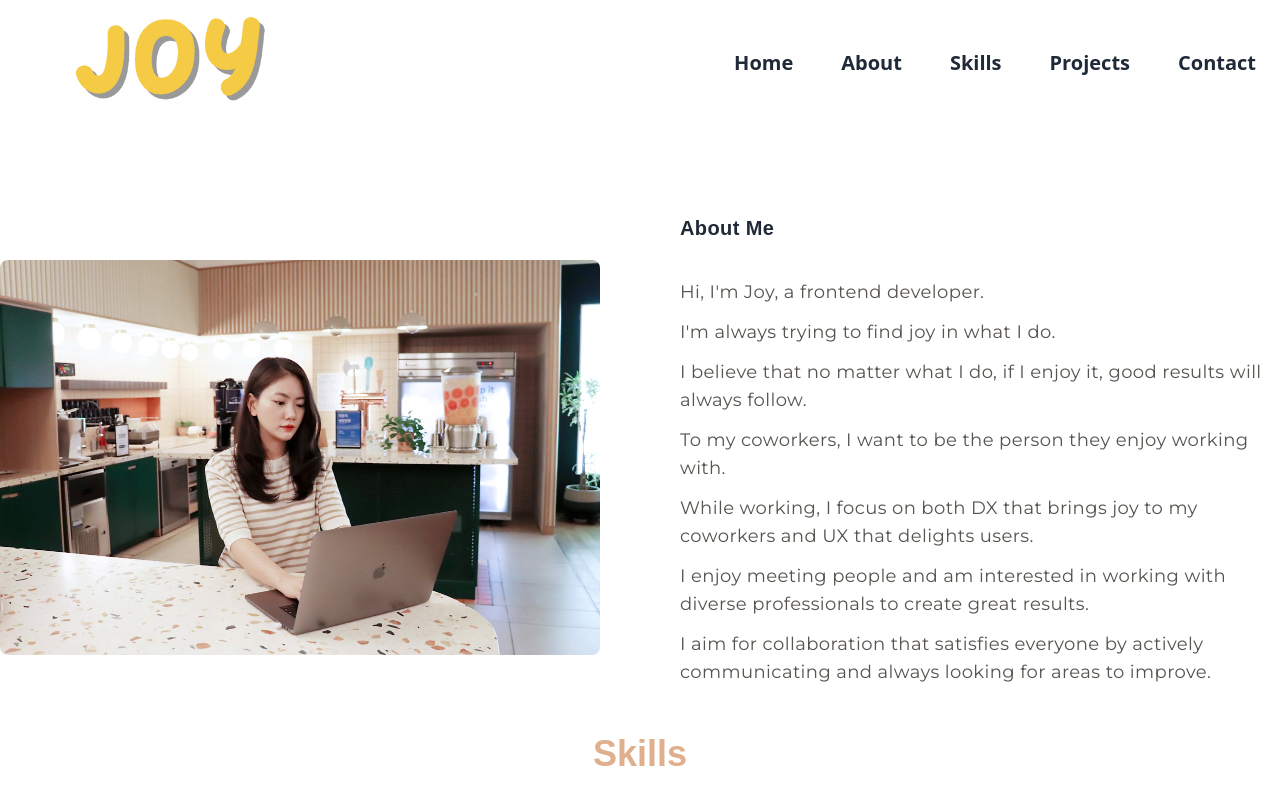
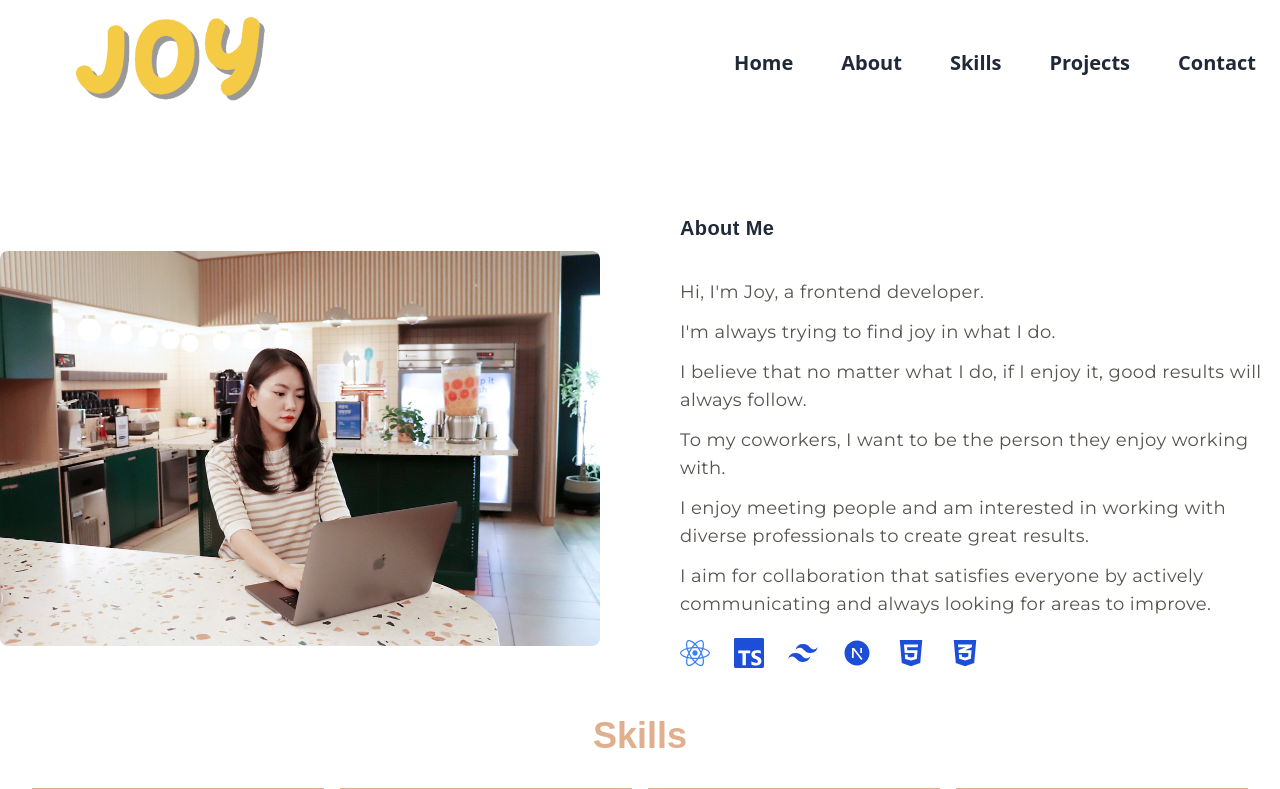
Before and after one commit to joyy-frontend/portfolio, a React (Create React App) app: page / in a window 1280 px wide. Shown: the top 789 px of the page. Built offline with nearby package versions, Linux system fonts and the light colour scheme; a web font is replaced by a local one.

Commit message:
add react-icons

```diff
--- a/src/components/about/AboutContent.tsx
+++ b/src/components/about/AboutContent.tsx
@@ -1,4 +1,10 @@
 import React from 'react';
+import { FaReact } from 'react-icons/fa';
+import { SiTypescript } from 'react-icons/si';
+import { RiTailwindCssFill } from "react-icons/ri";
+import { RiNextjsFill } from "react-icons/ri";
+import { FaHtml5 } from "react-icons/fa";
+import { FaCss3Alt } from "react-icons/fa";
 
 const AboutContent:React.FC = () => {
   return (
@@ -16,15 +22,23 @@ const AboutContent:React.FC = () => {
       <p className='text-sm sm:text-base mt-2 lg:text-lg md:text-lg'>
         To my coworkers, I want to be the person they enjoy working with.
       </p>
-      <p className='text-sm sm:text-base mt-2 lg:text-lg md:text-lg'>
+      {/* <p className='text-sm sm:text-base mt-2 lg:text-lg md:text-lg'>
         While working, I focus on both DX that brings joy to my coworkers and UX that delights users.
-      </p>
+      </p> */}
       <p className='text-sm sm:text-base mt-2 lg:text-lg md:text-lg'>
         I enjoy meeting people and am interested in working with diverse professionals to create great results.
       </p>
       <p className='text-sm sm:text-base mt-2 lg:text-lg md:text-lg'>
         I aim for collaboration that satisfies everyone by actively communicating and always looking for areas to improve.
       </p>
+      <div className='flex gap-6 mt-4'>
+        <FaReact className="text-blue-500 text-3xl" title="React" />
+        <SiTypescript className="text-blue-700 text-3xl" title="TypeScript" />
+        <RiTailwindCssFill className="text-blue-700 text-3xl" title="Tailwind" />
+        <RiNextjsFill className="text-blue-700 text-3xl" title="Nextjs" />
+        <FaHtml5 className="text-blue-700 text-3xl" title="html" />
+        <FaCss3Alt className="text-blue-700 text-3xl" title="css" />
+      </div>
     </div>
   )
 }
```
